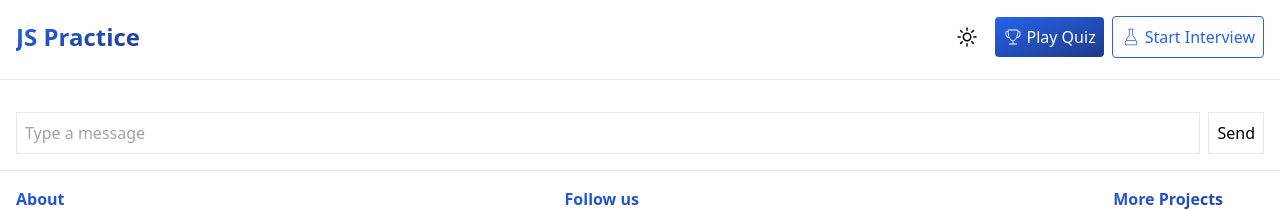
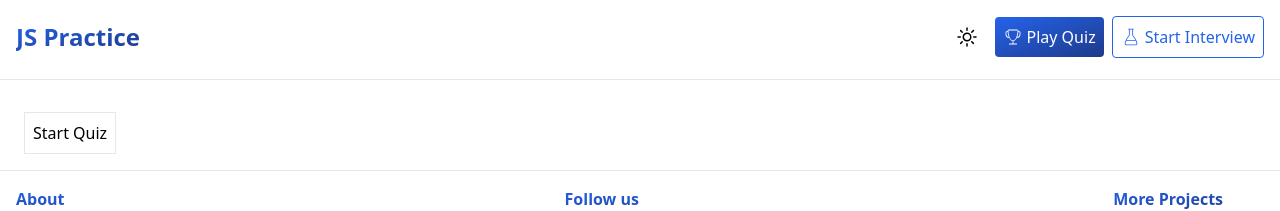
Before and after one commit to ashsajal1/js-practice-app, a React (Vite) app: page /interview in a window 1280 px wide. Shown: the top 211 px of the page. Built offline with nearby package versions, Linux system fonts and the light colour scheme.

Commit message:
give quiz interface

```diff
--- a/src/pages/interview.tsx
+++ b/src/pages/interview.tsx
@@ -2,26 +2,63 @@ import { useState } from 'react';
 import Message from '../components/ui/message';
 
 export default function Interview() {
-    const [messages, setMessages] = useState<{ user: string; text: string }[]>([]);
-    const [input, setInput] = useState('');
+    const [messages, setMessages] = useState<{ user: string; text: string; options?: string[]; correctOption?: number }[]>([]);
+    const [currentQuestion, setCurrentQuestion] = useState<{ text: string; options: string[]; correctOption: number } | null>(null);
 
-    const handleSendMessage = () => {
-        if (input.trim()) {
-            const newMessages = [...messages, { user: 'User', text: input.trim() }];
-            setMessages(newMessages);
-            setInput('');
+    // Initial quiz questions (can be fetched from an API or defined elsewhere)
+    const quizQuestions = [
+        {
+            text: "What is the capital of France?",
+            options: ["Berlin", "Madrid", "Paris", "Lisbon"],
+            correctOption: 2
+        },
+        {
+            text: "What is 2 + 2?",
+            options: ["3", "4", "5", "6"],
+            correctOption: 1
+        }
+    ];
 
-            // Simulate a robot response after a delay
-            setTimeout(() => {
-                const robotMessage = { user: 'Robot', text: generateRobotResponse(input.trim()) };
-                setMessages(prevMessages => [...prevMessages, robotMessage]);
-            }, 1000);
+    const startQuiz = () => {
+        if (quizQuestions.length > 0) {
+            const firstQuestion = quizQuestions[0];
+            setCurrentQuestion(firstQuestion);
+            setMessages([{ user: 'Robot', text: firstQuestion.text, options: firstQuestion.options, correctOption: firstQuestion.correctOption }]);
         }
     };
 
-    const generateRobotResponse = (userMessage: string) => {
-        // Simple example response
-        return `You said: "${userMessage}"`;
+    const handleOptionSelect = (index: number) => {
+        if (currentQuestion) {
+            const isCorrect = index === currentQuestion.correctOption;
+            const feedback = isCorrect ? "Correct!" : `Incorrect. The correct answer was "${currentQuestion.options[currentQuestion.correctOption]}"`;
+            const newMessages = [
+                ...messages,
+                { user: 'User', text: `Option ${index + 1}: ${currentQuestion.options[index]}` },
+                { user: 'Robot', text: feedback }
+            ];
+            setMessages(newMessages);
+
+            // Move to the next question
+            const nextQuestionIndex = quizQuestions.indexOf(currentQuestion) + 1;
+            if (nextQuestionIndex < quizQuestions.length) {
+                const nextQuestion = quizQuestions[nextQuestionIndex];
+                setTimeout(() => {
+                    setMessages(prevMessages => [
+                        ...prevMessages,
+                        { user: 'Robot', text: nextQuestion.text, options: nextQuestion.options, correctOption: nextQuestion.correctOption }
+                    ]);
+                    setCurrentQuestion(nextQuestion);
+                }, 1000);
+            } else {
+                setTimeout(() => {
+                    setMessages(prevMessages => [
+                        ...prevMessages,
+                        { user: 'Robot', text: "Quiz finished!" }
+                    ]);
+                    setCurrentQuestion(null);
+                }, 1000);
+            }
+        }
     };
 
     return (
@@ -30,24 +67,28 @@ export default function Interview() {
                 {messages.map((message, index) => (
                     <div key={index} className={`flex w-full ${message.user === 'User' ? 'justify-end' : 'justify-start'}`}>
                         <div className='flex gap-2 w-3/4'>
-                            {message.user === 'Robot' &&<div className='flex items-center justify-center w-[40px] h-[40px] p-1 bg-black rounded-full'></div>}
+                            {message.user === 'Robot' && <div className='flex items-center justify-center w-[40px] h-[40px] p-1 bg-black rounded-full'></div>}
                             <Message text={message.text} />
-                            {message.user === 'User' &&<div className='w-[40px] h-[40px] p-1 bg-black rounded-full'></div>}
+                            {message.user === 'User' && <div className='w-[40px] h-[40px] p-1 bg-black rounded-full'></div>}
                         </div>
+                        {message.options && (
+                            <div className="flex flex-col gap-2">
+                                {message.options.map((option, optionIndex) => (
+                                    <button
+                                        key={optionIndex}
+                                        className="border p-2 mt-2"
+                                        onClick={() => handleOptionSelect(optionIndex)}
+                                    >
+                                        {option}
+                                    </button>
+                                ))}
+                            </div>
+                        )}
                     </div>
                 ))}
             </div>
             <div className="flex">
-                <input
-                    className="border p-2 flex-grow"
-                    type="text"
-                    value={input}
-                    onChange={e => setInput(e.target.value)}
-                    placeholder="Type a message"
-                />
-                <button className="border p-2 ml-2" onClick={handleSendMessage}>
-                    Send
-                </button>
+                {!currentQuestion && <button className="border p-2 ml-2" onClick={startQuiz}>Start Quiz</button>}
             </div>
         </div>
     );
```
